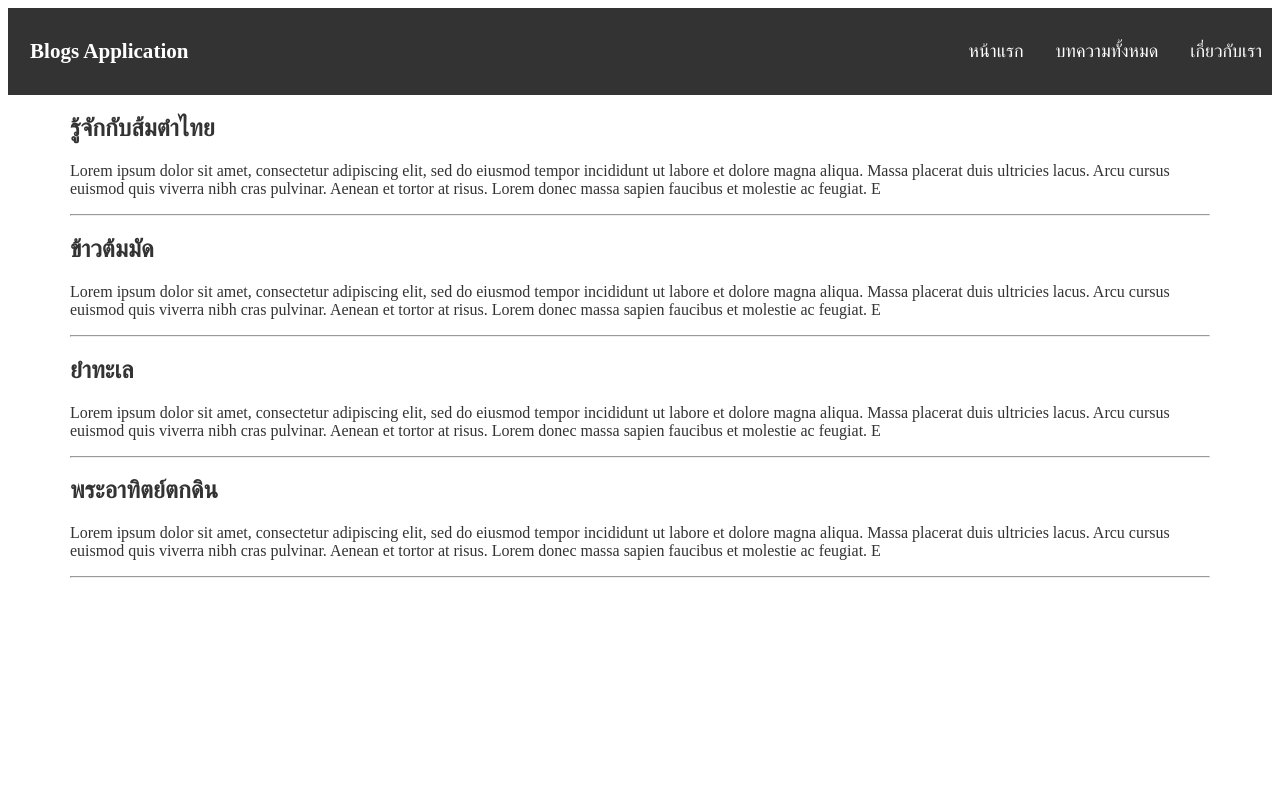
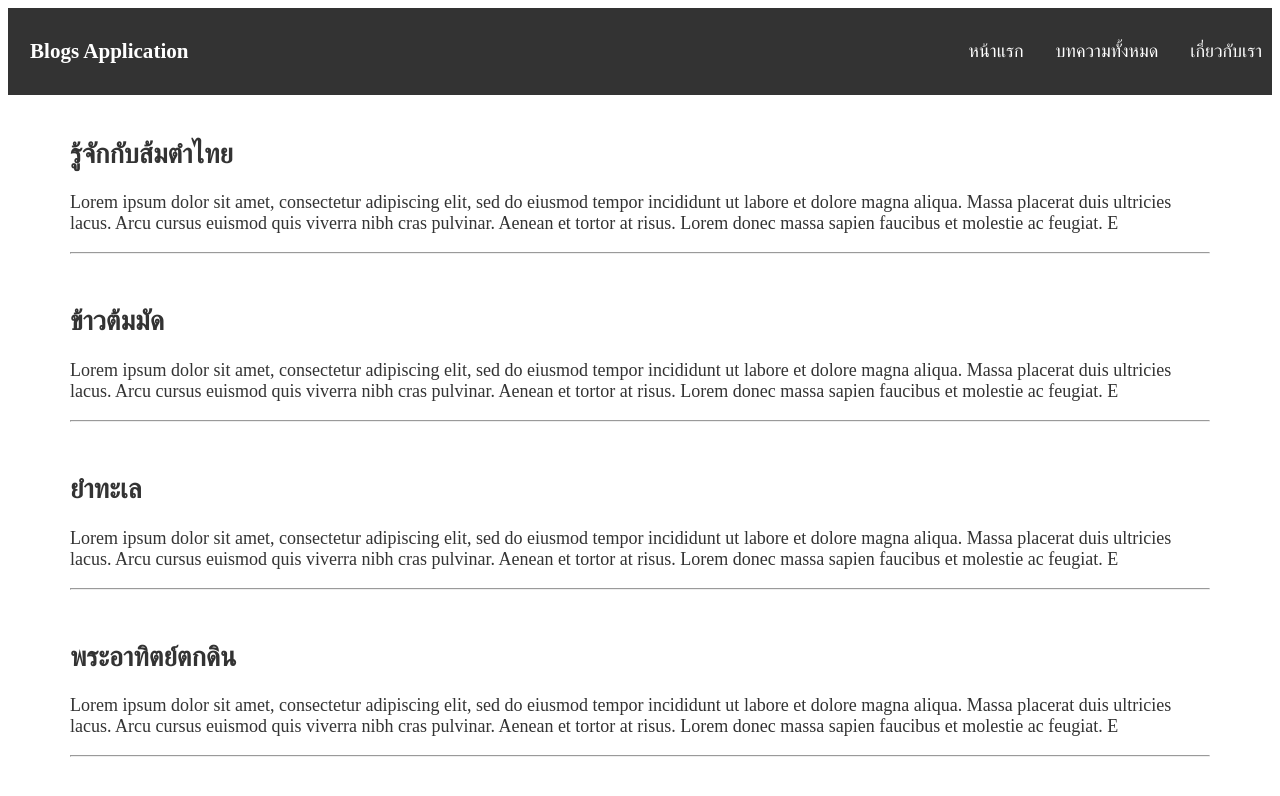
Before and after one commit to Sorawit255/REACT_18, a React (Create React App) app in the folder react-app2/: page /blogs in a window 1280 px wide. Shown: the top 796 px of the page. Built offline with nearby package versions, Linux system fonts and the light colour scheme.

Commit message:
useParam

```diff
--- a/react-app2/src/App.js
+++ b/react-app2/src/App.js
@@ -3,6 +3,7 @@ import About from "./components/About";
 import Blogs from "./components/Blogs";
 import Navbar from "./components/Navbar";
 import NotFound from "./components/NotFound";
+import Details from "./components/Details";
 import { BrowserRouter,Routes,Route ,Navigate} from "react-router-dom";function App() {
   return (
     <BrowserRouter>
@@ -13,6 +14,7 @@ import { BrowserRouter,Routes,Route ,Navigate} from "react-router-dom";function
           <Route path="/blogs" element={<Blogs/>}></Route>
           <Route path="*" element={<NotFound/>}></Route>
           <Route path="/home" element={<Navigate to="/"/>}></Route>
+          <Route path="/blog/:id" element={<Details/>}></Route>
       </Routes>
     </BrowserRouter>
   );
--- a/react-app2/src/components/Blogs.js
+++ b/react-app2/src/components/Blogs.js
@@ -1,15 +1,18 @@
 import blogs from "../data/blogs";
 import "./Blogs.css"
+import { Link } from "react-router-dom";
 export default function Blogs() {
   return (
     <div className="blogs-container">
       <article>
         {blogs.map((item) => (
-          <div className="card" key={item.id}>
-            <h2>{item.title}</h2>
-            <p>{item.content.substring(0, 300)}</p>
-            <hr/>
-          </div>
+          <Link to={`/blog/${item.id}`} key={item.id}>
+              <div className="card">
+              <h2>{item.title}</h2>
+              <p>{item.content.substring(0, 300)}</p>
+              <hr/>
+            </div>
+          </Link>
         ))}
       </article>
     </div>
--- /dev/null
+++ b/react-app2/src/components/Details.js
@@ -0,0 +1,9 @@
+import { useParams } from "react-router-dom";
+export default function Details(){
+    const {id} = useParams()
+    return(
+       <div className="container">
+            <h2 className="title">บทความ : {id}</h2>
+       </div>
+    )
+}
```
